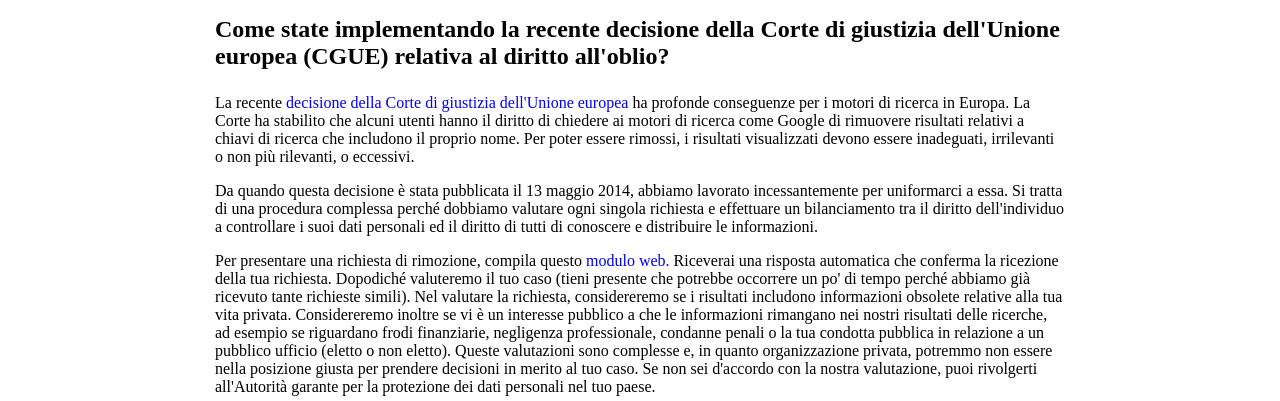
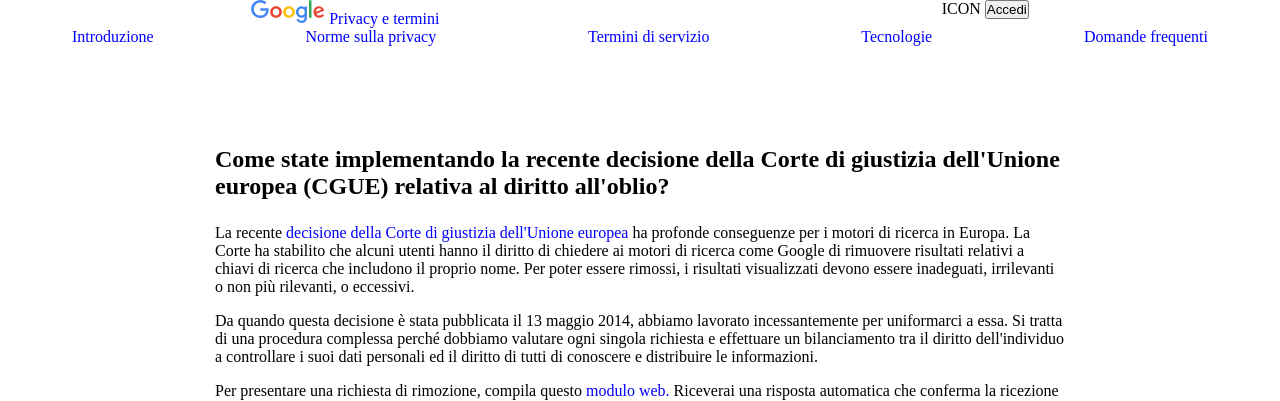
Before and after one commit to AndrianiClaudio/php-google-faq, a PHP site: page / in a window 1280 px wide. Shown: the top 401 px of the page. Run offline with PHP 8.4, Linux system fonts and the light colour scheme.

Commit message:
Inizio header

```diff
--- a/index.php
+++ b/index.php
@@ -101,7 +101,27 @@ $db = [
      */
     ?>
     <!-- HEADER -->
-    <header class="header"></header>
+    <header class="header">
+        <div class="header-top">
+            <div class="logo-container">
+                <img src="./img/google_logo.svg" alt="Google logo">
+                <a href="#" class="underline">Privacy e termini</a>
+            </div>
+            <div class="btn-container">
+                ICON
+                <button>Accedi</button>
+            </div>
+        </div>
+        <div class="header-bottom">
+            <ul>
+                <li><a href='#'>Introduzione</a></li>
+                <li><a href='#'>Norme sulla privacy</a></li>
+                <li><a href='#'>Termini di servizio</a></li>
+                <li><a href='#'>Tecnologie</a></li>
+                <li class="active"><a href='#'>Domande frequenti</a></li>
+            </ul>
+        </div>
+    </header>
     <!-- /HEADER -->
     <!-- MAIN -->
     <main class="main">
@@ -176,7 +196,9 @@ $db = [
     </main>
     <!-- MAIN -->
     <!-- /FOOTER -->
-    <footer class="footer"></footer>
+    <footer class="footer">
+
+    </footer>
     <!-- /FOOTER -->
 
 </body>
--- a/style/style.css
+++ b/style/style.css
@@ -3,9 +3,8 @@
     padding: 0rem;
     box-sizing: border-box;
 }
-.container {
-    max-width: 850px;
-}
+
+/* GENERAL */
 h2{
     margin: 1rem auto;
 }
@@ -23,6 +22,9 @@ p {
     padding: .5rem 0;
 }
 /*allineamento marker a container*/
+ul {
+    list-style: none;
+}
 ol {
     margin-left: 1rem;
 }
@@ -32,3 +34,26 @@ ol.list-num-index {
 ol.list-str-index {
     list-style: lower-alpha;
 }
+
+/* HEADER */
+header.header {
+    position: sticky;
+    height: 130px;
+    /* background-color: red; */
+}
+.header-top {
+    display: flex;
+    justify-content: space-between;
+}
+.header-bottom > ul {
+    display: flex;
+    gap: .5rem;
+}
+.header-bottom > ul > li.active {
+    color: blue;
+}
+
+/* MAIN */
+.main > .container {
+    max-width: 850px;
+}
```
Also changed, not shown: img/google_logo.svg (added).
